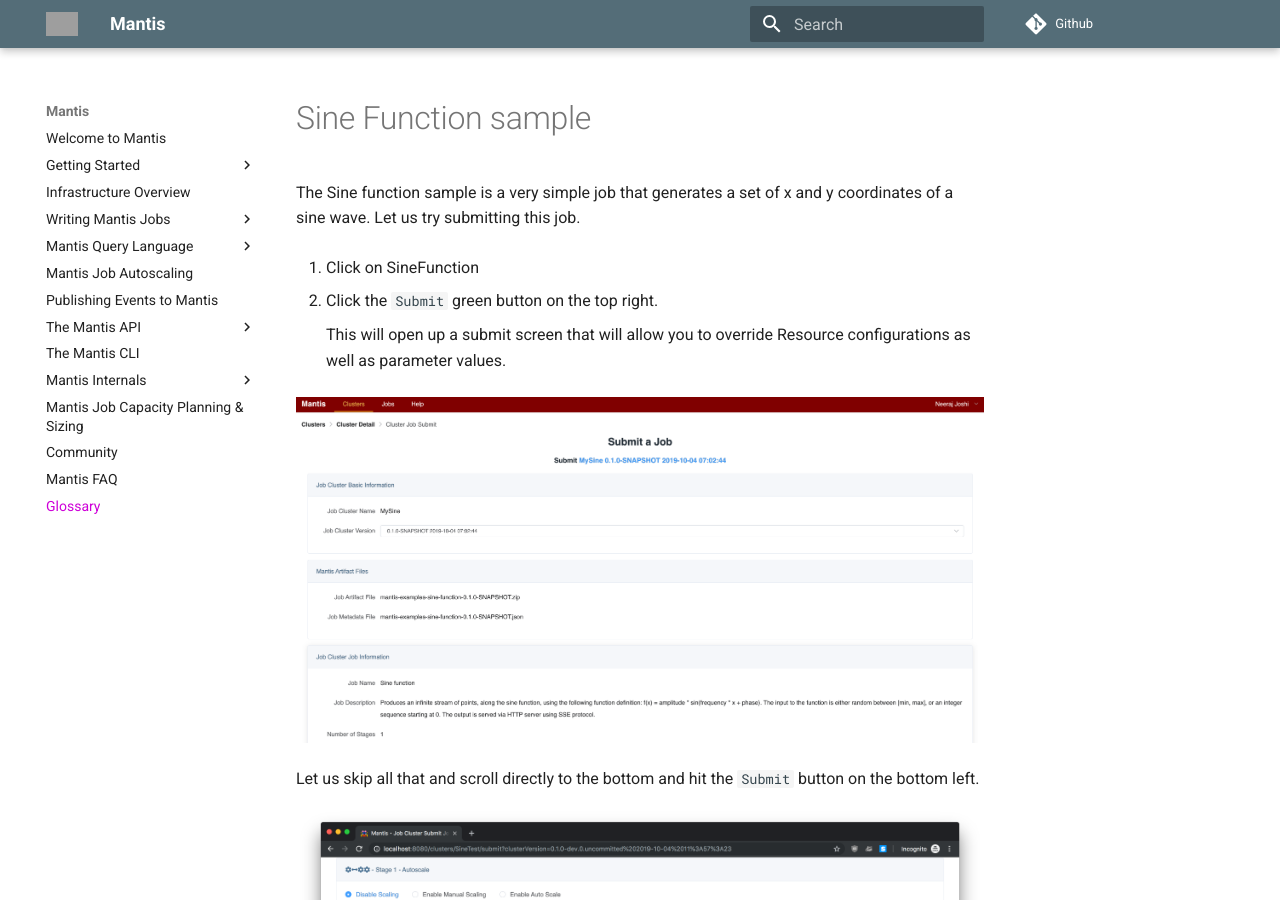
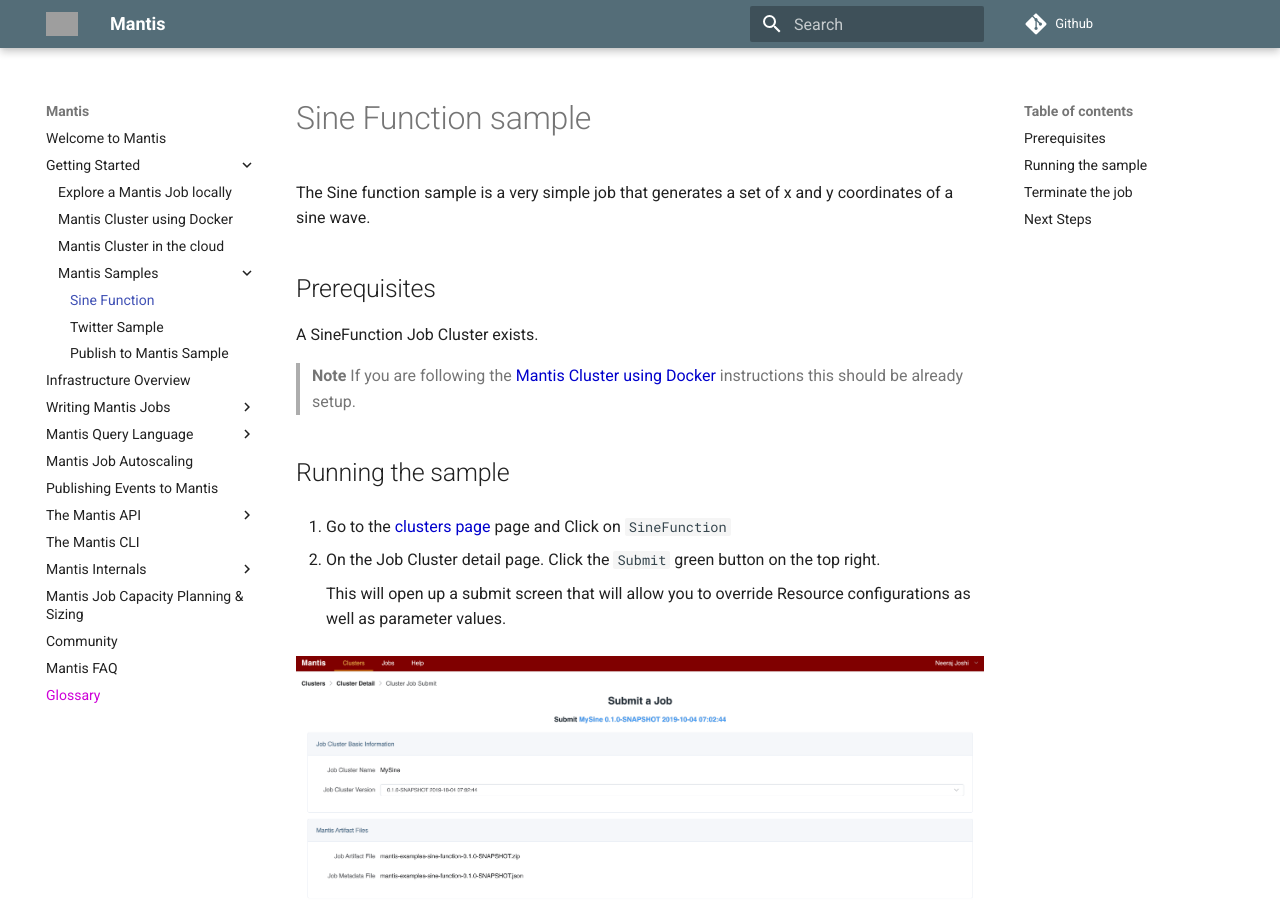
Before and after one commit to Netflix/mantis, an MkDocs documentation site: the page built from docs/docs/gettingstarted/samples/sinesample.md, in a window 1280 px wide and 900 px high. Built offline with MkDocs 1.6.1 and Material for MkDocs 9.7.7, drawn with Linux system fonts in a browser that asks for light colours; comment, search, counter and statistics services are not loaded; some of the changed text lies outside the part shown; grey boxes are pictures that could not be loaded.

Commit message:
Formatting and other minor cleanup

````diff
--- a/docs/docs/gettingstarted/samples/sinesample.md
+++ b/docs/docs/gettingstarted/samples/sinesample.md
@@ -2,11 +2,20 @@
 
 The Sine function sample is a very simple job that generates a set of x and y coordinates of a sine
 wave.
-Let us try submitting this job.
 
-1. Click on SineFunction
+## Prerequisites
 
-2. Click the `Submit` green button on the top right.
+A SineFunction Job Cluster exists.
+
+> **Note** If you are following the [Mantis Cluster using Docker](../docker.md) instructions this
+>should be already setup.
+
+## Running the sample
+
+1. Go to the [clusters page](https://netflix.github.io/mantis-ui/#/clusters) page and
+Click on `SineFunction`
+
+2. On the Job Cluster detail page. Click the `Submit` green button on the top right.
 
     This will open up a submit screen that will
     allow you to override Resource configurations as well as parameter values.
@@ -32,3 +41,12 @@
 ```
 
 ![Running Job](../../images/running_job.png)
+
+## Terminate the job
+To stop the job click on the red `Kill Job` button on the top right corner.
+
+## Next Steps
+
+* Explore the [code](https://github.com/Netflix/mantis-examples/tree/master/sine-function)
+
+* Checkout out the other samples
--- a/docs/mkdocs.yml
+++ b/docs/mkdocs.yml
@@ -5,6 +5,10 @@
     - 'Explore a Mantis Job locally': 'gettingstarted/local.md'
     - 'Mantis Cluster using Docker': 'gettingstarted/docker.md'
     - 'Mantis Cluster in the cloud': 'gettingstarted/cloud.md'
+    - 'Mantis Samples':
+        - 'Sine Function': 'gettingstarted/samples/sinesample.md'
+        - 'Twitter Sample': 'gettingstarted/samples/twittersample.md'
+        - 'Publish to Mantis Sample': 'gettingstarted/samples/publishsample.md'
   - 'Infrastructure Overview': 'infrastructure.md'
   - Writing Mantis Jobs:
     - 'Introduction to Mantis Jobs': 'writingjobs/index.md'
````
Also changed, not shown: docs/docs/gettingstarted/docker.md (+4 -1 lines), docs/docs/gettingstarted/samples/publishsample.md (+10 -1 lines), docs/docs/gettingstarted/samples/twittersample.md (+13 -3 lines).
